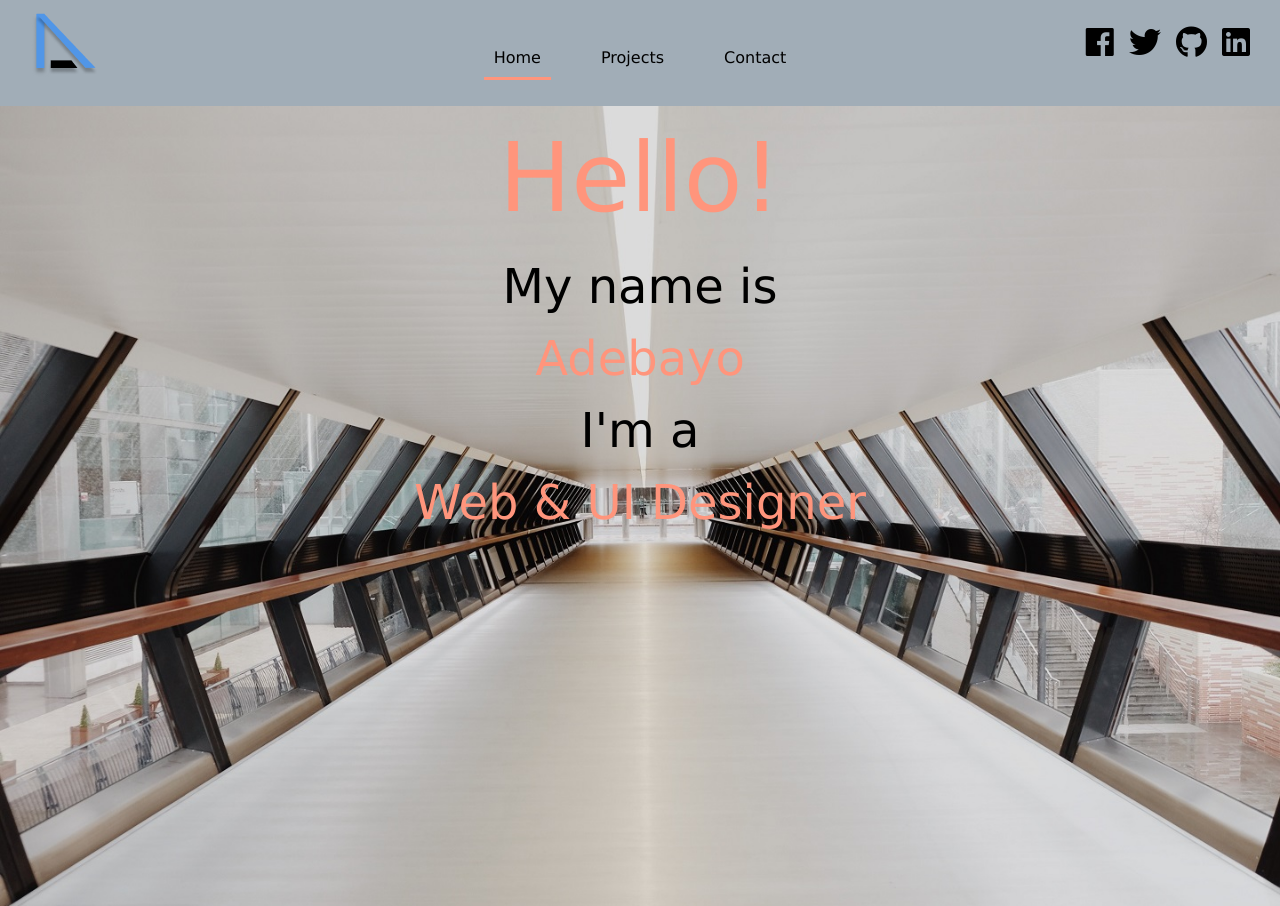
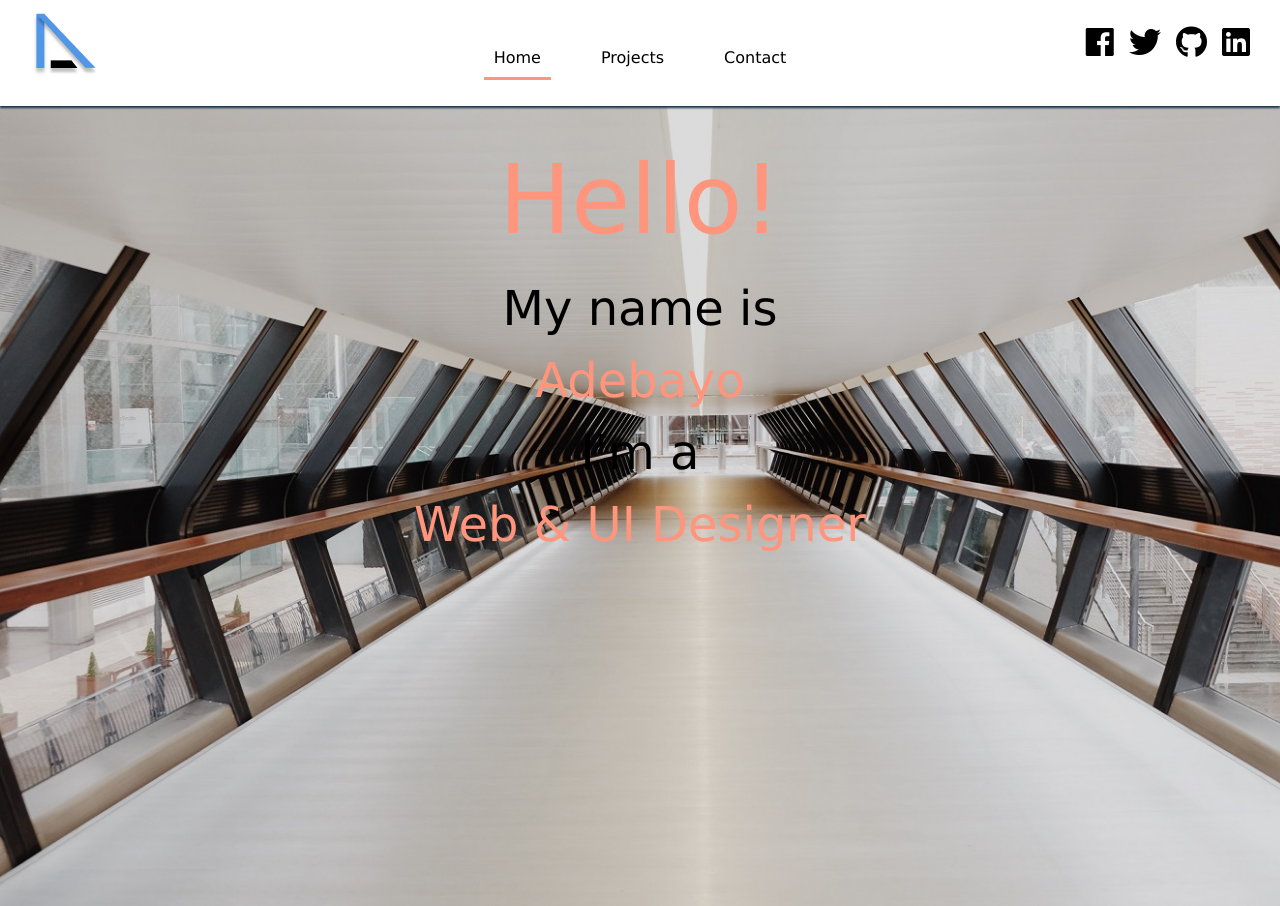
Before and after one commit to Baystef/My_Portfolio, a website: page portfolio/index.html in a window 1280 px wide. Shown: the top 906 px of the page. Drawn offline with nearby package versions, Linux system fonts and the light colour scheme.

Commit message:
Navbar beautified

```diff
--- a/portfolio/index.html
+++ b/portfolio/index.html
@@ -67,7 +67,8 @@
 
     <!--Welcome Section-->
     <main>
-        <section id="welcome-section" class="bg-img">
+        <div class="bg-img">
+        <section id="welcome-section">
             <h1 class="greeting">
                 <span class="text-secondary">
                     Hello!
@@ -81,7 +82,7 @@
                 <h2 class="text-secondary">Web & UI Designer</h2>
             </div>
         </section>
-
+    </div>
 
         <!--Projects-->
         <section id="work">
--- a/scss/main.scss
+++ b/scss/main.scss
@@ -6,20 +6,6 @@ $home-image: url(../img/background.jpg);
 $background-opacity: 0.4;
 @mixin easeInOut {
     transition: all 0.2s ease-in-out;
-}
-
-
-// Media Query Mixins
-@mixin mediaSm {
-    @media screen and (max-width: 500px) {
-        @content;
-    }
-}
-
-@mixin mediaMd {
-    @media screen and (max-width: 768px) {
-        @content;
-    }
 }
 
 
@@ -37,23 +23,12 @@ body {
 }
 
 .bg-img {
-    background: $home-image;
+    background: $home-image;//#e4dddd;
     background-attachment: fixed;
     background-repeat: no-repeat;
     background-size: cover;
     overflow: hidden;
     z-index: 0;
-
-    &:after {
-        content: '';
-        background: rgba($primary-color, $background-opacity);
-        top: 0;
-        right: 0;
-        width: 100%;
-        height: 100%;
-        z-index: -1;
-        position: absolute;
-    }
 }
 
 // Headings
@@ -78,6 +53,7 @@ a {
 
 // Body & Home page
 #welcome-section {
+    margin-top: 8rem;
     text-align: center;
     height: 100vh;
     #intro {
@@ -86,10 +62,18 @@ a {
 }
 
 // NavBar
+#navbar {
+    background: white;
+    position: fixed;
+    top: 0;
+    right: 0;
+    left: 0;
+    box-shadow: 0 2px 2px $primary-color;
+}
 
 .nav-grid {
     display: grid;
-    margin: 10px 30px 0 30px;
+    padding: 10px 30px 0 30px;
     grid-gap: 10px;
     grid-template-columns: repeat(3, 1fr);
     z-index: 50;
@@ -101,7 +85,6 @@ ul.navbar-nav {
     color: black;
     display: flex;
     justify-content: space-evenly;
-
 }
 
 .nav-item {
@@ -137,12 +120,6 @@ ul.navbar-nav {
 }
 
 
-
-// Project Page
-// #project {
-//     background: lighten($primary-color, 40);
-// }
-
 .projects {
     // display: grid;
     // margin: 30px;
@@ -152,7 +129,6 @@ ul.navbar-nav {
     display: flex;
     flex-wrap: wrap;
     margin: 20px;
-    gap: 30px;
     justify-content: space-evenly;
 }
 
@@ -185,6 +161,7 @@ ul.navbar-nav {
 // Contact Page
 #contact {
     background: lighten($primary-color, 40);
+    width: 100%;
 
 
     h1 {
@@ -196,15 +173,15 @@ ul.navbar-nav {
     display: flex;
     flex-wrap: wrap;
     justify-content: space-evenly;
-    margin-top: 1rem;
-    margin-left: 40px;
-    margin-right: 40px;
+    margin-top: 8rem;
+    margin-left: 2.5rem;
+    margin-right: 2.5rem;
 
     div {
         font-size: 2rem;
         border: 3px #000 solid;
         padding: 0.5rem 1.5rem;
-        margin-bottom: 1rem;
+        margin-bottom: 1.5rem;
         @include easeInOut();
         &:hover {
             background: $secondary-color;
```
Also changed, not shown: portfolio/css/main.css.
